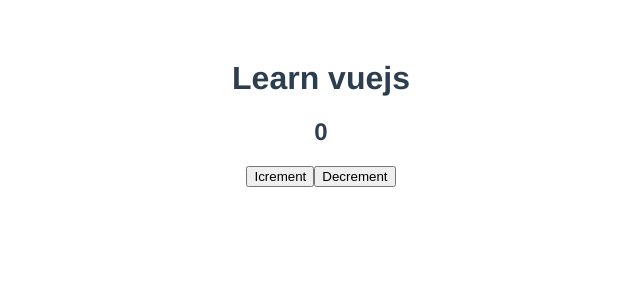
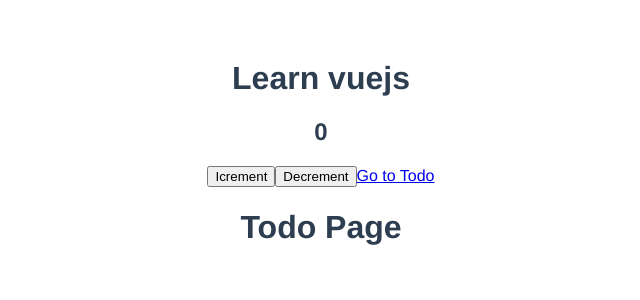
Before and after one commit to hoai177/learn-vuejs, a Vue app: page /todo in a window 1280 px wide. Shown: the top 300 px of the page, without its empty margins (319-959 px from the left). Built offline with nearby package versions, Linux system fonts and the light colour scheme.

Commit message:
add link todo

```diff
--- a/src/App.vue
+++ b/src/App.vue
@@ -1,5 +1,7 @@
 <template>
   <name msg="Hello Vue 3 + Vite" />
+  <router-link to="/todo">Go to Todo</router-link>
+  <router-view />
 </template>
 
 <script setup>
--- /dev/null
+++ b/src/components/Todo.vue
@@ -0,0 +1,3 @@
+<template>
+  <h1>Todo Page</h1>
+</template>
--- a/src/main.js
+++ b/src/main.js
@@ -1,4 +1,5 @@
 import { createApp } from 'vue'
 import App from './App.vue'
+import router from './router'
 
-createApp(App).mount('#app')
+createApp(App).use(router).mount('#app')
--- /dev/null
+++ b/src/router/index.js
@@ -0,0 +1,18 @@
+import { createWebHistory, createRouter } from "vue-router";
+import Todo from './../components/Todo.vue'
+
+
+const routes = [
+    {
+        path: '/todo',
+        name: 'Todo',
+        component: Todo
+    }
+  ];
+
+const router = createRouter({
+    history: createWebHistory(),
+    routes,
+});
+
+export default router;
```
